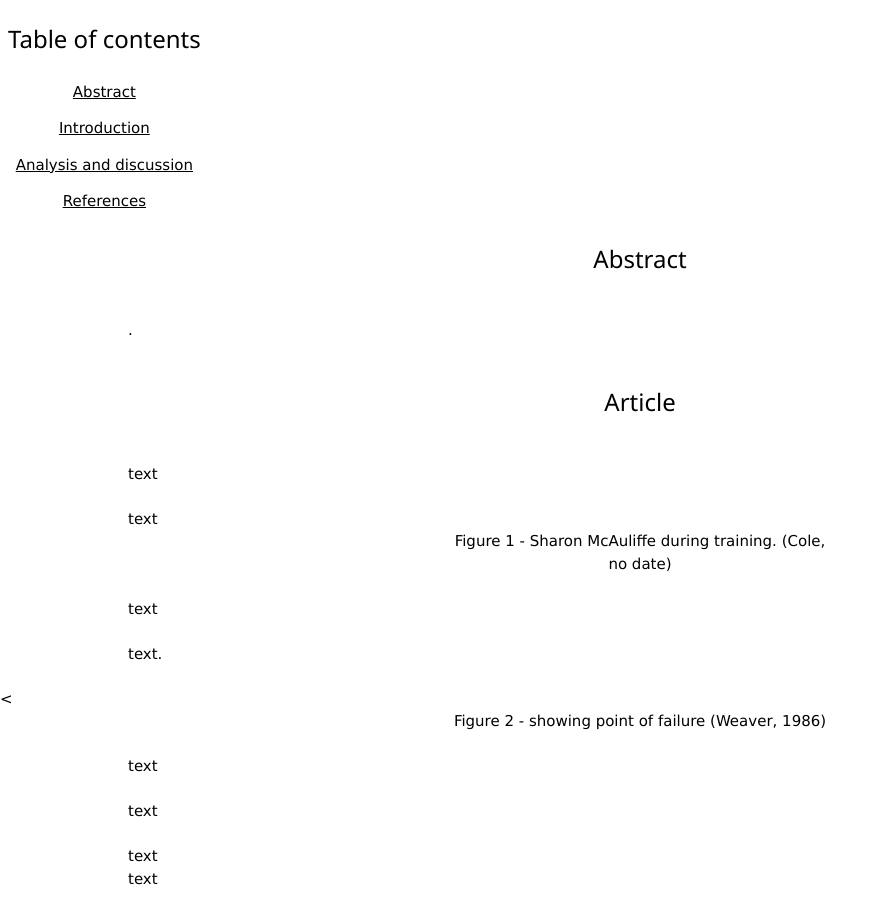
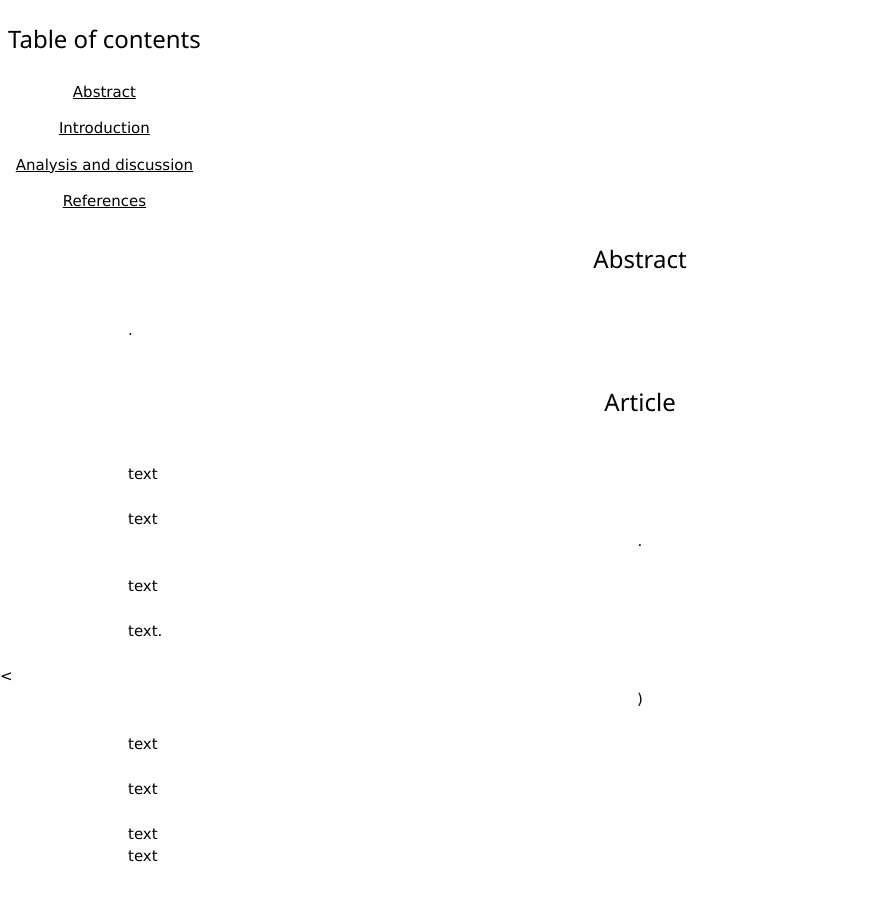
Before and after one commit to FEPSFY6824351/FY6824351, a plain HTML site: page index.html in a window 1280 px wide. Shown: the part 290-1197 px from the top of the page, without its empty margins (0-887 px from the left). Drawn offline with nearby package versions, Linux system fonts and the light colour scheme.

Commit message:
Update index.html

```diff
--- a/index.html
+++ b/index.html
@@ -105,7 +105,7 @@ p.refer {
 text
 </p>
 
-<p style="width:30%; margin:auto; text-align:center;">Figure 1 - Sharon McAuliffe during training. (Cole, no date)</p>
+<p style="width:30%; margin:auto; text-align:center;">. </p>
 
 <br>
 <p class="ex1">
@@ -121,7 +121,7 @@ text.&nbsp;
 <br>
 
 <
-<p style="width:30%; margin:auto; text-align:center;">Figure 2 - showing point of failure (Weaver, 1986)</p>
+<p style="width:30%; margin:auto; text-align:center;"> )</p>
 
 <br>
 
```
